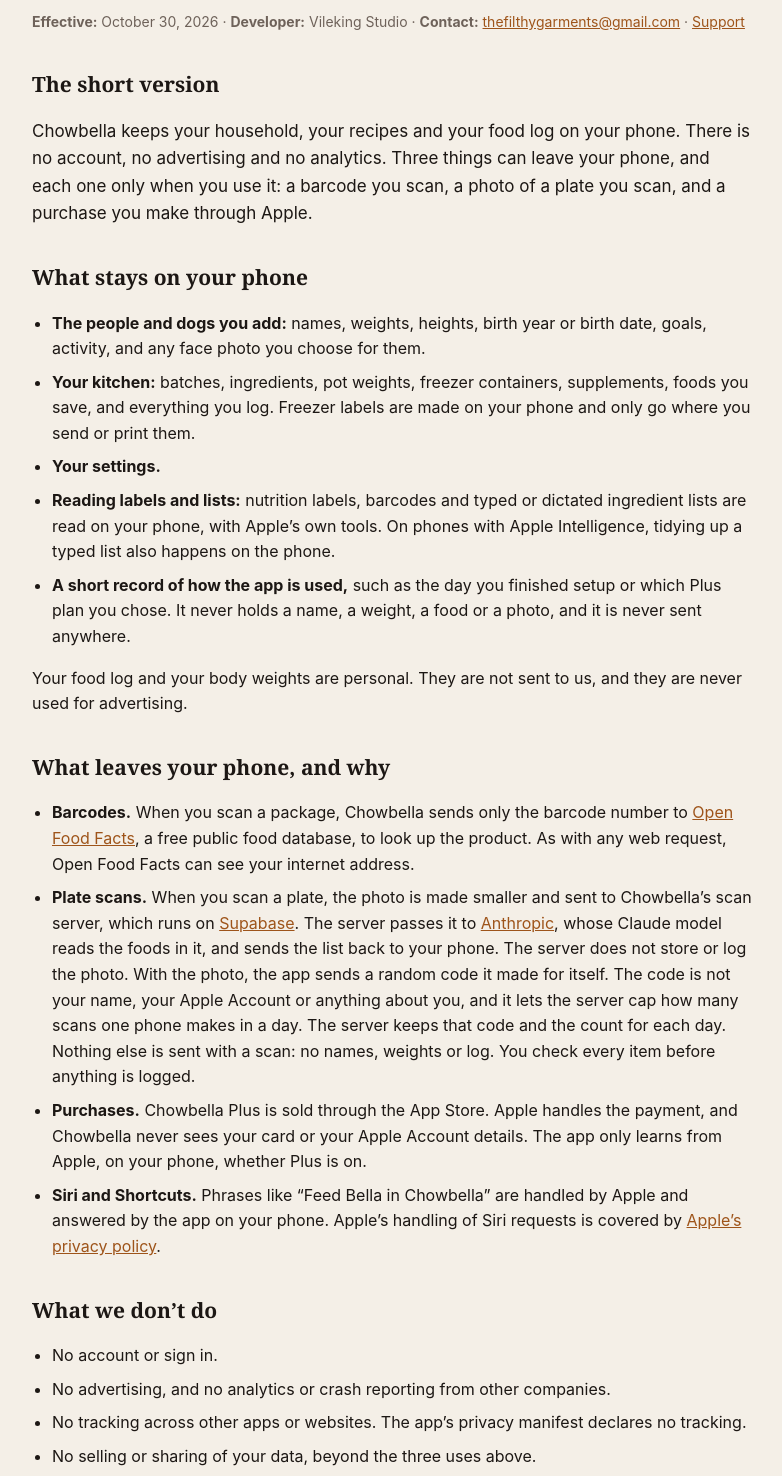
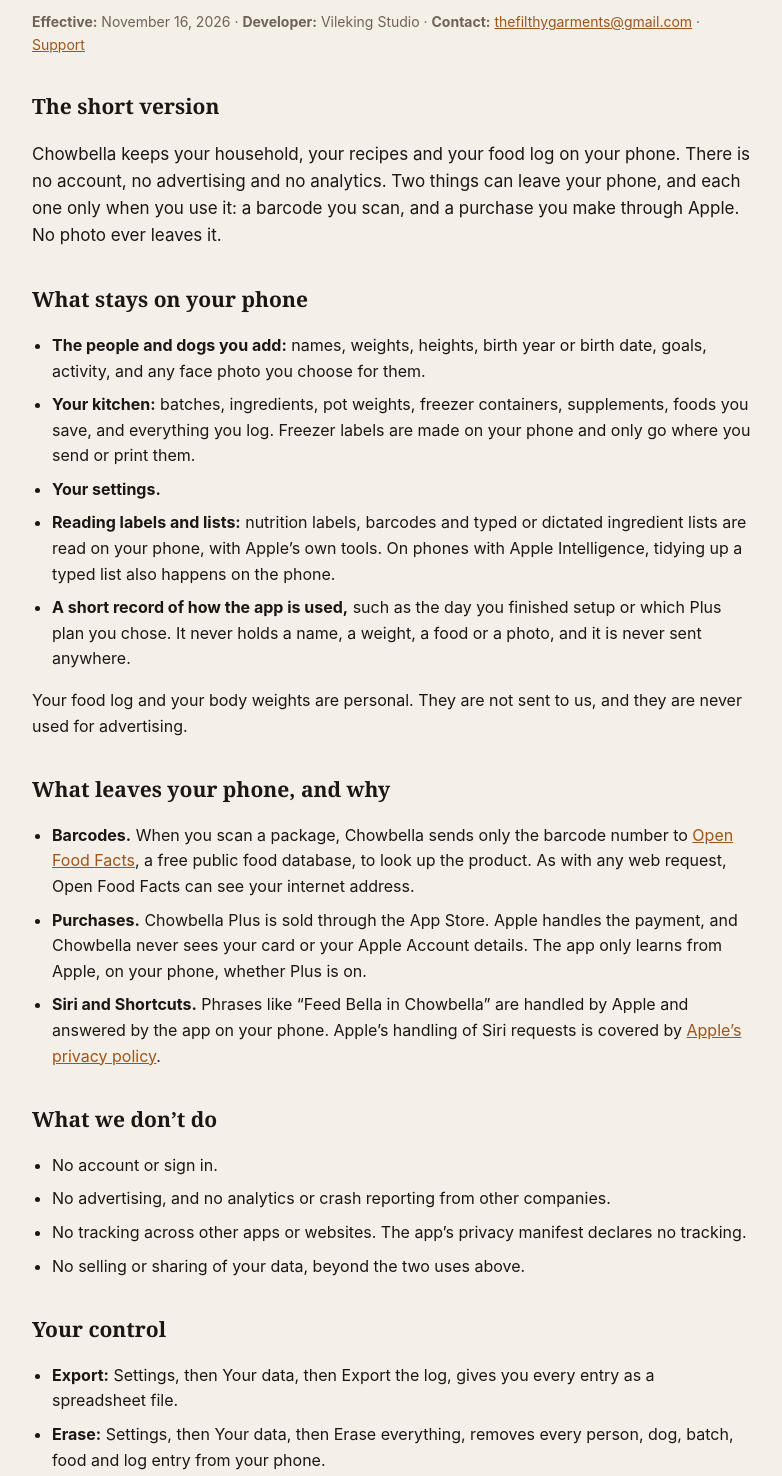
Before and after one commit to thefamousgabe/chowbella, a plain HTML site: page index.html in a window 1280 px wide. Shown: the part 94-1570 px from the top of the page, without its empty margins (248-1030 px from the left). Drawn offline with Linux system fonts and the light colour scheme.

Commit message:
Chowbella 1.0 reads barcodes and labels on the phone; no photo leaves it
The plate scan paragraph comes out of the privacy policy until it ships in
a later version, and support answers what Scan reads.

Co-Authored-By: Claude Opus 5.5 <noreply@anthropic.com>
Claude-Session: https://claude.ai/code/session_019t9eNCt5JDDvSCuNw3PKVg

```diff
--- a/index.html
+++ b/index.html
@@ -24,10 +24,10 @@
 </head>
 <body>
   <h1>Chowbella Privacy Policy</h1>
-  <p class="meta"><strong>Effective:</strong> October 30, 2026 &middot; <strong>Developer:</strong> Vileking Studio &middot; <strong>Contact:</strong> <a href="mailto:thefilthygarments@gmail.com">thefilthygarments@gmail.com</a> &middot; <a href="support.html">Support</a></p>
+  <p class="meta"><strong>Effective:</strong> November 16, 2026 &middot; <strong>Developer:</strong> Vileking Studio &middot; <strong>Contact:</strong> <a href="mailto:thefilthygarments@gmail.com">thefilthygarments@gmail.com</a> &middot; <a href="support.html">Support</a></p>
 
   <h2>The short version</h2>
-  <p class="lede">Chowbella keeps your household, your recipes and your food log on your phone. There is no account, no advertising and no analytics. Three things can leave your phone, and each one only when you use it: a barcode you scan, a photo of a plate you scan, and a purchase you make through Apple.</p>
+  <p class="lede">Chowbella keeps your household, your recipes and your food log on your phone. There is no account, no advertising and no analytics. Two things can leave your phone, and each one only when you use it: a barcode you scan, and a purchase you make through Apple. No photo ever leaves it.</p>
 
   <h2>What stays on your phone</h2>
   <ul>
@@ -42,7 +42,6 @@
   <h2>What leaves your phone, and why</h2>
   <ul>
     <li><strong>Barcodes.</strong> When you scan a package, Chowbella sends only the barcode number to <a href="https://world.openfoodfacts.org/privacy">Open Food Facts</a>, a free public food database, to look up the product. As with any web request, Open Food Facts can see your internet address.</li>
-    <li><strong>Plate scans.</strong> When you scan a plate, the photo is made smaller and sent to Chowbella’s scan server, which runs on <a href="https://supabase.com/privacy">Supabase</a>. The server passes it to <a href="https://www.anthropic.com/legal/privacy">Anthropic</a>, whose Claude model reads the foods in it, and sends the list back to your phone. The server does not store or log the photo. With the photo, the app sends a random code it made for itself. The code is not your name, your Apple Account or anything about you, and it lets the server cap how many scans one phone makes in a day. The server keeps that code and the count for each day. Nothing else is sent with a scan: no names, weights or log. You check every item before anything is logged.</li>
     <li><strong>Purchases.</strong> Chowbella Plus is sold through the App Store. Apple handles the payment, and Chowbella never sees your card or your Apple Account details. The app only learns from Apple, on your phone, whether Plus is on.</li>
     <li><strong>Siri and Shortcuts.</strong> Phrases like “Feed Bella in Chowbella” are handled by Apple and answered by the app on your phone. Apple’s handling of Siri requests is covered by <a href="https://www.apple.com/legal/privacy/">Apple’s privacy policy</a>.</li>
   </ul>
@@ -52,7 +51,7 @@
     <li>No account or sign in.</li>
     <li>No advertising, and no analytics or crash reporting from other companies.</li>
     <li>No tracking across other apps or websites. The app’s privacy manifest declares no tracking.</li>
-    <li>No selling or sharing of your data, beyond the three uses above.</li>
+    <li>No selling or sharing of your data, beyond the two uses above.</li>
   </ul>
 
   <h2>Your control</h2>
@@ -62,7 +61,7 @@
     <li><strong>Delete the app,</strong> and its data goes with it.</li>
     <li>Your phone’s own backups, to iCloud or a computer, include Chowbella’s data as they do for any app. Those backups are between you and Apple.</li>
   </ul>
-  <p>We hold none of your household or log on a server, so there is nothing of yours for us to look up, hand over or delete there. The scan counts are kept by a random code that isn’t tied to you.</p>
+  <p>We hold none of your household or log on a server, so there is nothing of yours for us to look up, hand over or delete there.</p>
 
   <h2>Children</h2>
   <p>Chowbella is not made for children under 13 and does not knowingly collect anything from them. Weight goals are for adults only.</p>
```
Also changed, not shown: support.html (+2 -2 lines).
